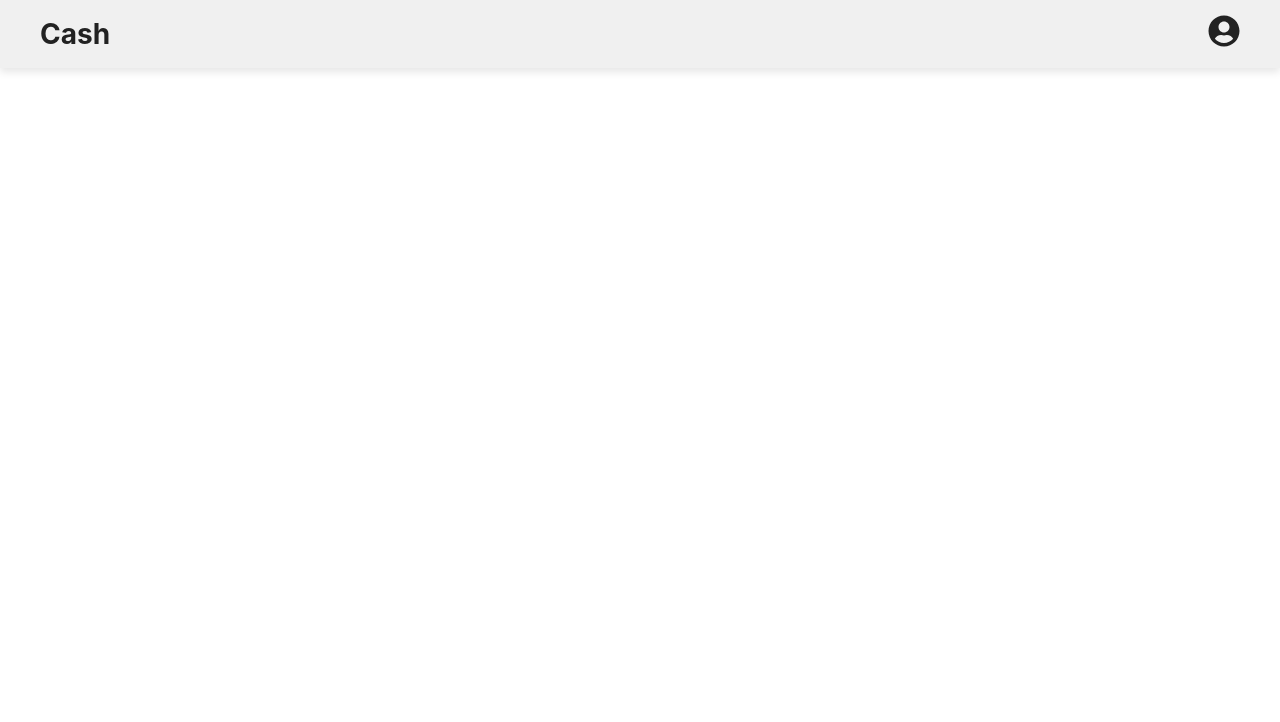
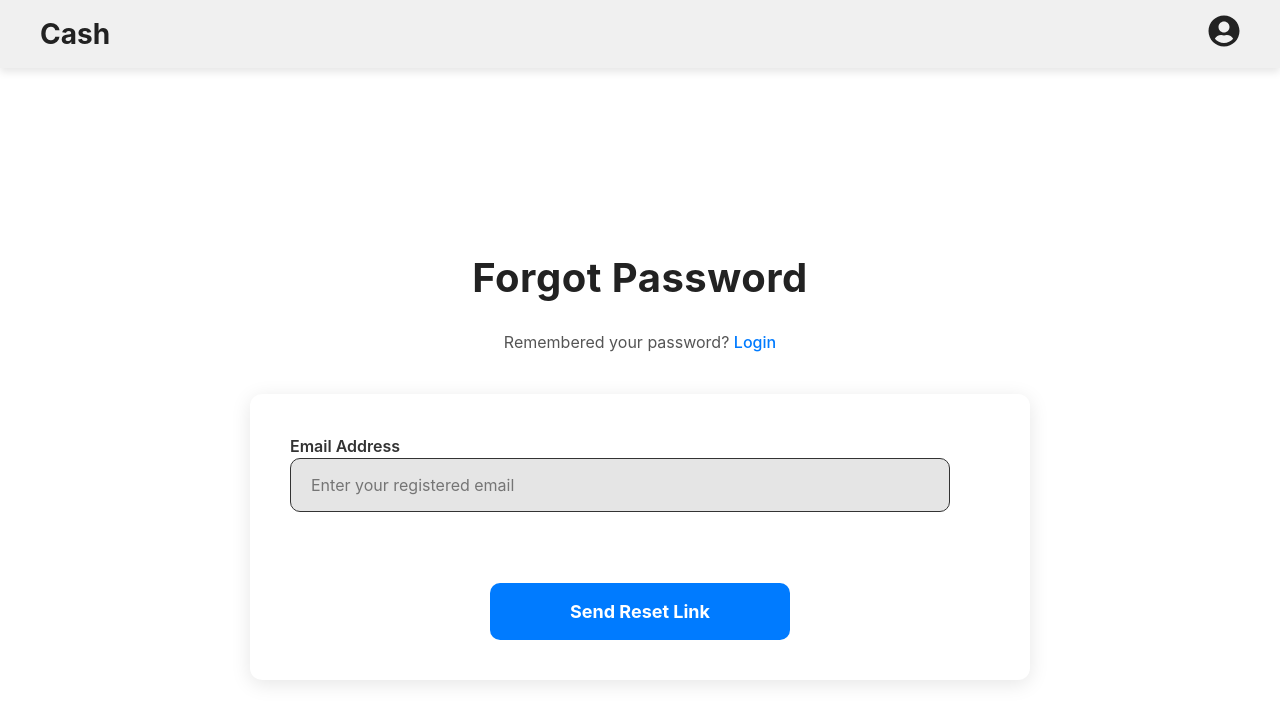
Before and after one commit to CASH-ECOMM/web-app, a React (Vite) app in the folder cash-ui/: page /forgot-password in a window 1280 px wide. Before the commit this address had no page. Shown: the top 722 px of the page. Built offline with nearby package versions, Linux system fonts and the light colour scheme.

Commit message:
added the forgot password page

```diff
--- a/cash-ui/src/App.jsx
+++ b/cash-ui/src/App.jsx
@@ -2,15 +2,17 @@ import "./App.css";
 import { BrowserRouter as Router, Routes, Route } from "react-router-dom";
 import Signup from "./pages/Signup";
 import Login from "./pages/Login";
+import ForgotPassword from "./pages/ForgotPassword";
 import Navbar from "./components/Navbar";
 
 function App() {
   return (
     <Router>
-      <Navbar /> {}
+      <Navbar />
       <Routes>
-        <Route path="/" element={<Signup />} /> {}
-        <Route path="/login" element={<Login />} /> {}
+        <Route path="/" element={<Signup />} />
+        <Route path="/login" element={<Login />} />
+        <Route path="/forgot-password" element={<ForgotPassword />} />
       </Routes>
     </Router>
   );
--- a/cash-ui/src/pages/ForgotPassword.jsx
+++ b/cash-ui/src/pages/ForgotPassword.jsx
@@ -1,11 +1,70 @@
-import React from 'react';
+import React, { useState } from "react";
+import { Link } from "react-router-dom";
+import "./Signup.css";
 
-const ForgotPassword = () => {
+export default function ForgotPassword() {
+  const [email, setEmail] = useState("");
+  const [error, setError] = useState("");
+  const [message, setMessage] = useState("");
+  const [loading, setLoading] = useState(false);
+
+  const handleSubmit = async (e) => {
+    e.preventDefault();
+    setError("");
+    setMessage("");
+    setLoading(true);
+
+    try {
+      const response = await fetch("http://localhost:8080/api/users/forgot-password", {
+        method: "POST",
+        headers: { "Content-Type": "application/json" },
+        body: JSON.stringify({ email }),
+      });
+
+      if (!response.ok) {
+        const errorData = await response.json();
+        throw new Error(errorData.message || "Failed to send reset link");
+      }
+
+      const data = await response.json();
+      setMessage(data.message || "Password reset link sent to your email!");
+    } catch (err) {
+      console.error("Forgot password error:", err);
+      setError(err.message);
+    } finally {
+      setLoading(false);
+    }
+  };
+
   return (
-    <div>
-      <h1>Forgot Password</h1>
+    <div className="signup-page">
+      <div className="signup-container">
+        <h1 className="signup-heading">Forgot Password</h1>
+        <p className="login-link">
+          Remembered your password? <Link to="/login">Login</Link>
+        </p>
+
+        {error && <p style={{ color: "red", textAlign: "center" }}>{error}</p>}
+        {message && <p style={{ color: "green", textAlign: "center" }}>{message}</p>}
+
+        <form onSubmit={handleSubmit} className="signup-form" style={{ gridTemplateColumns: "1fr" }}>
+          <div className="form-group">
+            <label>Email Address</label>
+            <input
+              type="email"
+              name="email"
+              placeholder="Enter your registered email"
+              value={email}
+              onChange={(e) => setEmail(e.target.value)}
+              required
+            />
+          </div>
+
+          <button type="submit" className="signup-button" disabled={loading}>
+            {loading ? "Sending..." : "Send Reset Link"}
+          </button>
+        </form>
+      </div>
     </div>
   );
-};
-
-export default ForgotPassword;
+}
--- a/cash-ui/src/pages/Login.jsx
+++ b/cash-ui/src/pages/Login.jsx
@@ -50,12 +50,12 @@ export default function Login() {
       <div className="signup-container">
         <h1 className="signup-heading">Login</h1>
         <p className="login-link">
-          Don't have an account? <Link to="/">Create Account</Link>
+          Don’t have an account? <Link to="/">Create Account</Link>
         </p>
 
         {error && <p style={{ color: "red", textAlign: "center" }}>{error}</p>}
 
-        <form onSubmit={handleSubmit} className="signup-form">
+        <form onSubmit={handleSubmit} className="signup-form" style={{ gridTemplateColumns: "1fr" }}>
           <div className="form-group">
             <label>Username</label>
             <input
@@ -77,6 +77,10 @@ export default function Login() {
             />
           </div>
 
+          <p className="login-link" style={{ marginTop: "-15px", textAlign: "left" }}>
+            <Link to="/forgot-password">Forgot Password?</Link>
+          </p>
+
           <button type="submit" className="signup-button" disabled={loading}>
             {loading ? "Logging In..." : "Login"}
           </button>
```
